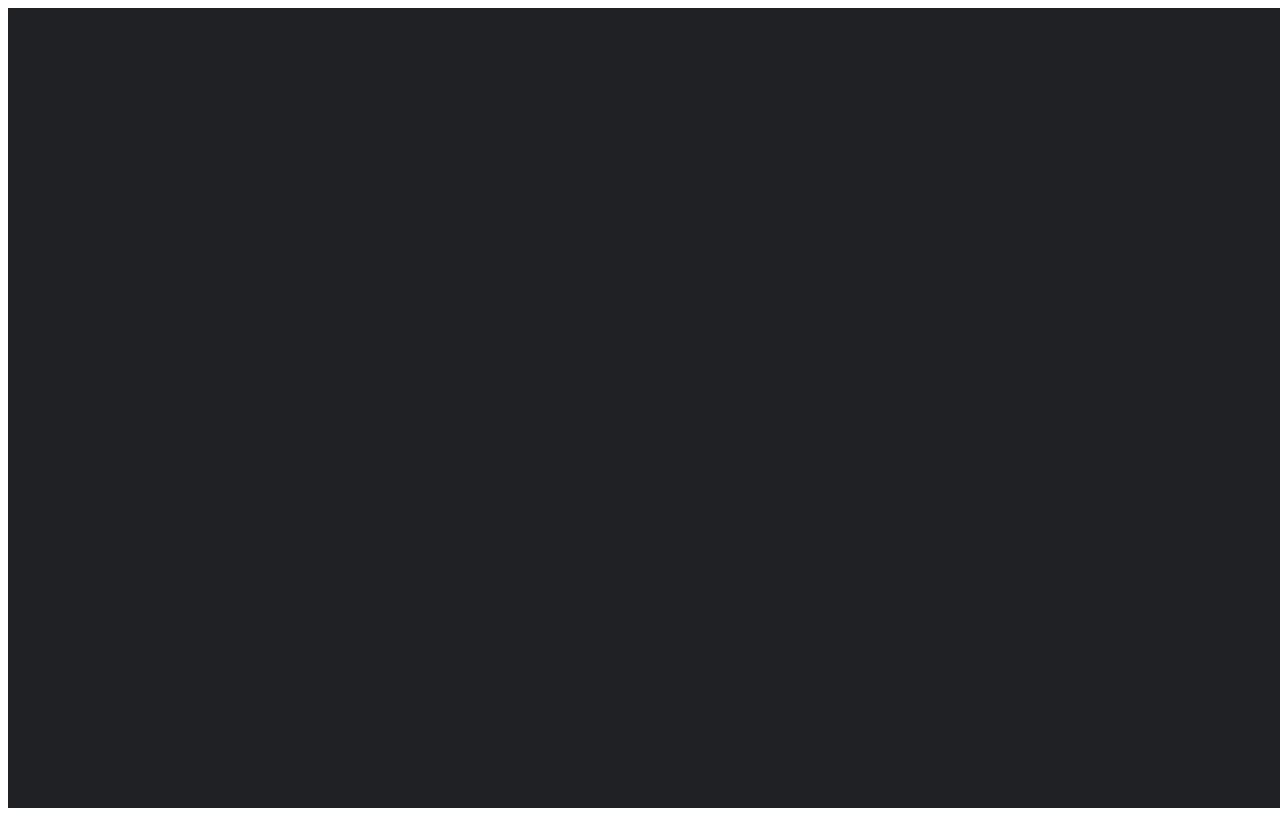
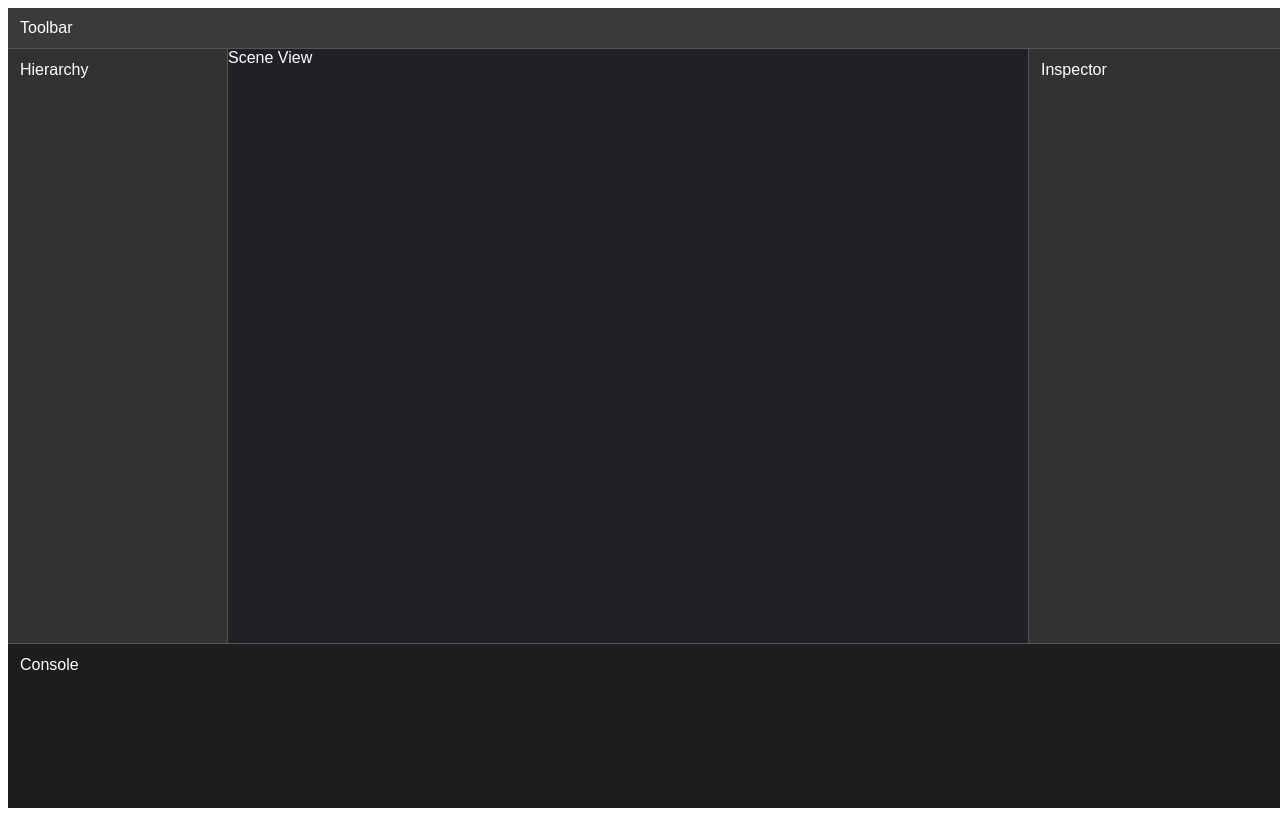
Before and after one commit to RealAnomalyGames/NCSoftware, a website with bundled scripts: page index.html in a window 1280 px wide. Built offline with nearby package versions, Linux system fonts and the light colour scheme.

Commit message:
Build 001 Step 9

```diff
--- /dev/null
+++ b/editor/ui/EditorUI.ts
@@ -0,0 +1,37 @@
+export class EditorUI {
+
+    public build(root: HTMLElement): void {
+
+        root.innerHTML = `
+            <div id="editor">
+
+                <header id="toolbar">
+                    Toolbar
+                </header>
+
+                <div id="workspace">
+
+                    <aside id="hierarchy">
+                        Hierarchy
+                    </aside>
+
+                    <main id="scene-view">
+                        Scene View
+                    </main>
+
+                    <aside id="inspector">
+                        Inspector
+                    </aside>
+
+                </div>
+
+                <footer id="console-panel">
+                    Console
+                </footer>
+
+            </div>
+        `;
+
+    }
+
+}
--- a/engine/core/Engine.ts
+++ b/engine/core/Engine.ts
@@ -1,5 +1,6 @@
 import { EngineConfig } from "../config/EngineConfig.js";
 import { Logger } from "../utilities/Logger.js";
+import { EditorUI } from "../../editor/ui/EditorUI.js";
 
 export class Engine {
     public readonly name = EngineConfig.engineName;
@@ -7,6 +8,8 @@ export class Engine {
     public readonly build = EngineConfig.build;
 
     private running = false;
+
+    private editor = new EditorUI();
 
     private canvas!: HTMLCanvasElement;
     private context!: CanvasRenderingContext2D;
@@ -52,7 +55,19 @@ export class Engine {
 
                 this.context = context;
 
-                app.appendChild(this.canvas);
+                this.editor.build(app);
+
+                const sceneView = document.getElementById("scene-view");
+
+                if (!sceneView) {
+
+                    Logger.error("Scene View not found.");
+
+                    throw new Error("Scene View not found.");
+
+                }
+
+                sceneView.appendChild(this.canvas);
 
                 this.resizeCanvas();
 
@@ -122,9 +137,14 @@ export class Engine {
 
     private resizeCanvas(): void {
 
-        this.canvas.width = window.innerWidth;
+        const sceneView = document.getElementById("scene-view");
 
-        this.canvas.height = window.innerHeight;
+        if (!sceneView) {
+            return;
+        }
+
+        this.canvas.width = sceneView.clientWidth;
+        this.canvas.height = sceneView.clientHeight;
     }
 
     public stop(): void {
--- a/styles/main.css
+++ b/styles/main.css
@@ -1,37 +1,84 @@
-#splash-screen {
-    position: fixed;
-
-    top: 0;
-    left: 0;
-
+#editor {
     width: 100vw;
     height: 100vh;
 
     display: flex;
     flex-direction: column;
 
-    justify-content: center;
-    align-items: center;
-
-    background: #202124;
+    background: #2b2b2b;
 
     color: white;
 
     font-family: Arial, Helvetica, sans-serif;
-
-    z-index: 9999;
 }
 
-#splash-screen h1 {
-    margin: 0;
+#toolbar {
+    height: 40px;
 
-    font-size: 42px;
+    background: #3a3a3a;
+
+    display: flex;
+
+    align-items: center;
+
+    padding-left: 12px;
+
+    border-bottom: 1px solid #555;
 }
 
-#splash-screen p {
-    margin-top: 12px;
+#workspace {
+    flex: 1;
 
-    font-size: 18px;
+    display: grid;
 
-    color: #bdbdbd;
+    grid-template-columns: 220px 1fr 260px;
+
+    overflow: hidden;
 }
+
+#hierarchy {
+
+    background: #323232;
+
+    padding: 12px;
+
+    border-right: 1px solid #555;
+}
+
+#scene-view {
+
+    position: relative;
+
+    background: #202124;
+
+    overflow: hidden;
+}
+
+#scene-view canvas {
+
+    width: 100%;
+
+    height: 100%;
+
+    display: block;
+}
+
+#inspector {
+
+    background: #323232;
+
+    padding: 12px;
+
+    border-left: 1px solid #555;
+}
+
+#console-panel {
+
+    height: 140px;
+
+    background: #1d1d1d;
+
+    border-top: 1px solid #555;
+
+    padding: 12px;
+}
```
Also changed, not shown: 1 other file.
